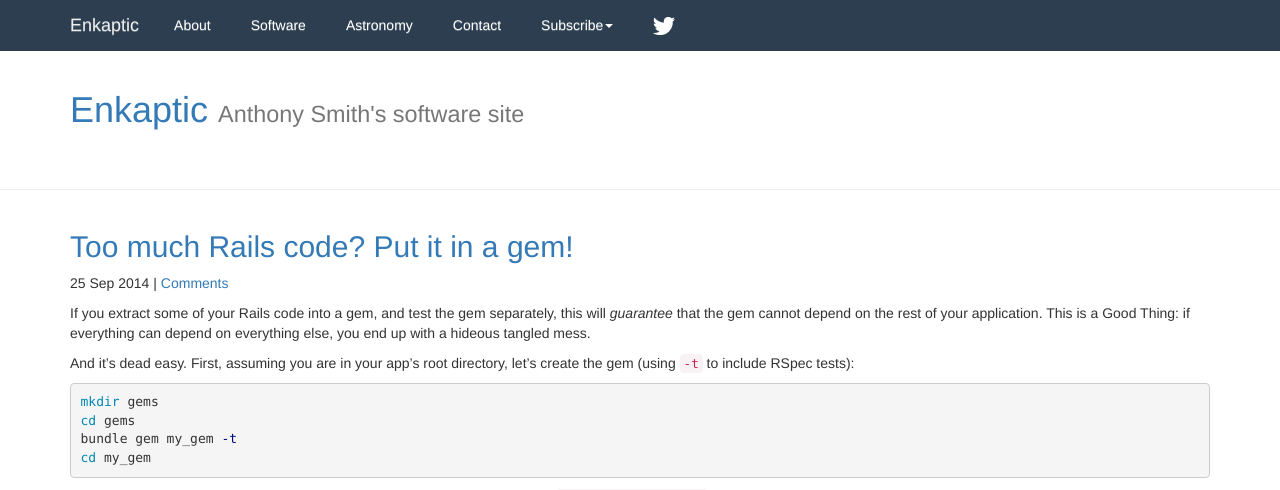
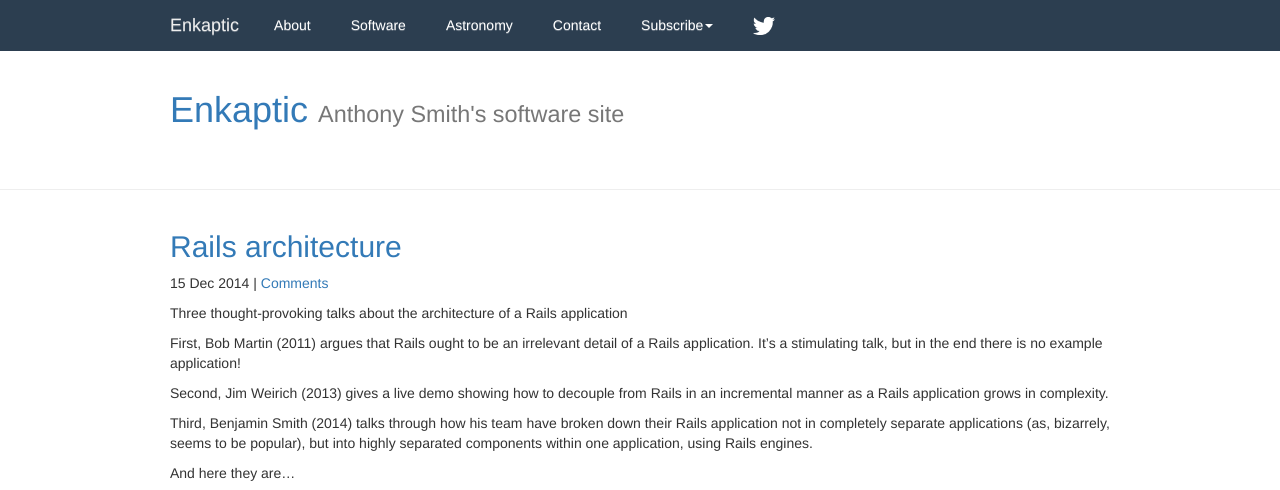
Before and after one commit to enkaptic/enkaptic.github.io, a Jekyll site: the page built from index.html, in a window 1280 px wide and 1400 px high. Shown: the top 490 px of the window. Built offline with Jekyll 4.4.1, drawn with Linux system fonts in a browser that asks for light colours; nearby versions of some CDN libraries; the list of posts is cut into pages by our own code; comment, search, counter and statistics services are not loaded; some of the changed text lies outside the part shown; grey boxes are pictures that could not be loaded.

Commit message:
New post: Rails architecture

```diff
--- /dev/null
+++ b/_includes/youtube.html
@@ -0,0 +1,3 @@
+<div class="embed-responsive embed-responsive-16by9">
+  <iframe class="embed-responsive-item" src="//www.youtube.com/embed/{{ include.youtube_id }}" allowfullscreen></iframe>
+</div>
--- a/_layouts/default.html
+++ b/_layouts/default.html
@@ -9,10 +9,10 @@
     <link rel="alternate" type="application/rss+xml" title="{{ site.name }} Feed" href="/feed/">
 
     <!-- Latest compiled and minified CSS -->
-    <link rel="stylesheet" href="//netdna.bootstrapcdn.com/bootstrap/3.1.0/css/bootstrap.min.css">
+    <link rel="stylesheet" href="//maxcdn.bootstrapcdn.com/bootstrap/3.2.0/css/bootstrap.min.css">
 
     <!-- Optional theme -->
-    <link rel="stylesheet" href="//netdna.bootstrapcdn.com/bootstrap/3.1.0/css/bootstrap-theme.min.css">
+    <link rel="stylesheet" href="//netdna.bootstrapcdn.com/bootstrap/3.2.0/css/bootstrap-theme.min.css">
 
     <!-- HTML5 shim and Respond.js IE8 support of HTML5 elements and media queries -->
     <!--[if lt IE 9]>
@@ -76,7 +76,7 @@
     <!-- Placed at the end of the document so the pages load faster -->
     <script src="https://code.jquery.com/jquery-1.10.2.min.js"></script>
     <!-- Latest compiled and minified JavaScript -->
-    <script src="//netdna.bootstrapcdn.com/bootstrap/3.1.0/js/bootstrap.min.js"></script>
+    <script src="//maxcdn.bootstrapcdn.com/bootstrap/3.2.0/js/bootstrap.min.js"></script>
 
     <script type="text/javascript">
       /* * * CONFIGURATION VARIABLES: EDIT BEFORE PASTING INTO YOUR WEBPAGE * * */
--- /dev/null
+++ b/_posts/2014-12-15-rails-architecture.md
@@ -0,0 +1,20 @@
+---
+layout: post
+title: Rails architecture
+date: 2014-12-15 19:55:17 +0000
+---
+Three thought-provoking talks about the architecture of a Rails application
+
+First, Bob Martin (2011) argues that Rails ought to be an irrelevant detail of a Rails application. It's a stimulating talk, but in the end there is no example application!
+
+Second, Jim Weirich (2013) gives a live demo showing how to decouple from Rails in an incremental manner as a Rails application grows in complexity.
+
+Third, Benjamin Smith (2014) talks through how his team have broken down their Rails application not in completely separate applications (as, bizarrely, seems to be popular), but into highly separated components within one application, using Rails engines.
+
+And here they are...
+
+{% include youtube.html youtube_id="WpkDN78P884" %}
+
+{% include youtube.html youtube_id="tg5RFeSfBM4" %}
+
+{% include youtube.html youtube_id="uDaBtqEYNBo" %}
--- a/css/enkaptic.scss
+++ b/css/enkaptic.scss
@@ -46,3 +46,13 @@ $navbar-hover-color: #2a6496;
 .navbar-custom .icon-bar {
     background-color:$navbar-hover-color;
 }
+
+/*
+ * Override Bootstrap's default container.
+ */
+
+@media (min-width: 1200px) {
+  .container {
+    width: 970px;
+  }
+}
--- a/feed/index.xml
+++ b/feed/index.xml
@@ -1,5 +1,5 @@
 ---
-layout: none
+layout: null
 ---
 <?xml version="1.0" encoding="UTF-8"?>{% capture src_url %}src=&quot;{{ site.url }}/{% endcapture %}{% capture href_url %}href=&quot;{{ site.url }}/{% endcapture %}
 <rss version="2.0" xmlns:atom="http://www.w3.org/2005/Atom">
```
Also changed, not shown: _drafts/this-is-a-draft.md (deleted, +0 -10 lines), Gemfile.lock.
